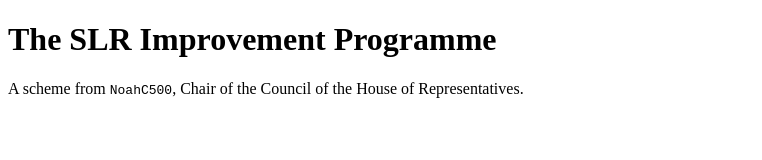
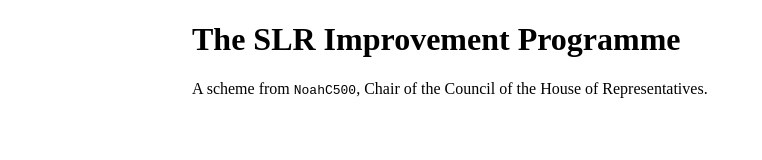
Before and after one commit to NoahC500-Habbo-Archive/slr-improvement-scheme, an Eleventy site: page index.md in a window 1280 px wide. Shown: the whole page, without its empty margins (0-762 px from the left). Built offline with nearby package versions, Linux system fonts and the light colour scheme; Eleventy itself is replaced by a stand-in of ours; files that its build step writes are made by us from their sources.

Commit message:
Added left and right gutter for readability on this site.

```diff
--- a/stylesheets/base.css
+++ b/stylesheets/base.css
@@ -1,3 +1,5 @@
 body {
     font-family: proportional;
+    max-width: 70%;
+    margin-left: 15%;
 }
```
